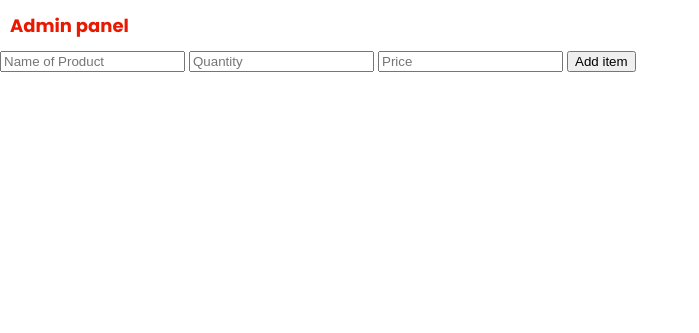
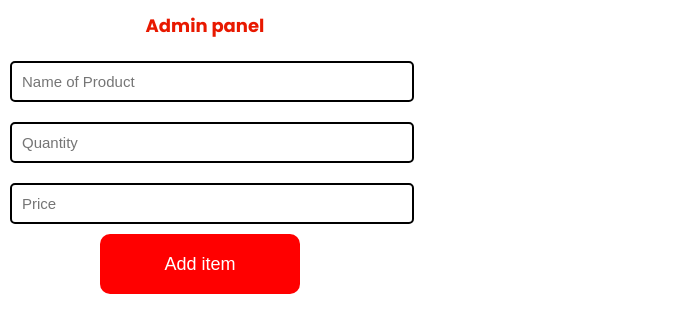
Before and after one commit to 1blackghost/mini-project-v1, a Django app: template miniproject/main/templates/adminpanel.html in a window 1280 px wide. Shown: the top 333 px of the page, without its empty margins (0-699 px from the left). Run offline with Django 5.2, Linux system fonts and the light colour scheme; the template is opened without the code that fills it, so the values that code supplies are empty.

Commit message:
Update dash.css

```diff
--- a/miniproject/main/static/dash.css
+++ b/miniproject/main/static/dash.css
@@ -417,6 +417,34 @@ video{
     color: white;
     font-size: 15px;
 }
+.admin{
+  display:flex;
+  flex-direction:column;
+  max-width:400px;
+}
+.admin > h1{
+  font-size:18px;
+  text-align:center;
+}
+.name{
+  margin:10px;
+  padding:10px;
+  font-size:15px;
+  width:calc(100% - 20px);
+  border-radius:5px;
+  border:2px solid black;
+}
+.submit{
+  width:200px;
+  height:60px;
+  background-color:red;
+  color:white;
+  outline:0;
+  border:0;
+  border-radius:10px;
+  margin:auto;
+  font-size:18px;
+}
 @media screen and (max-width:400px){
     .container{
         z-index: -1;
```
